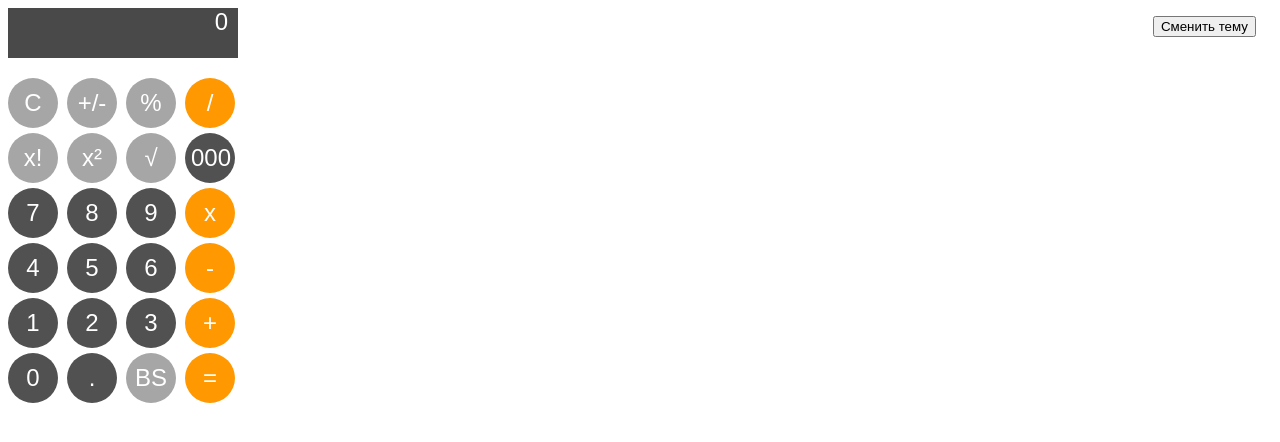
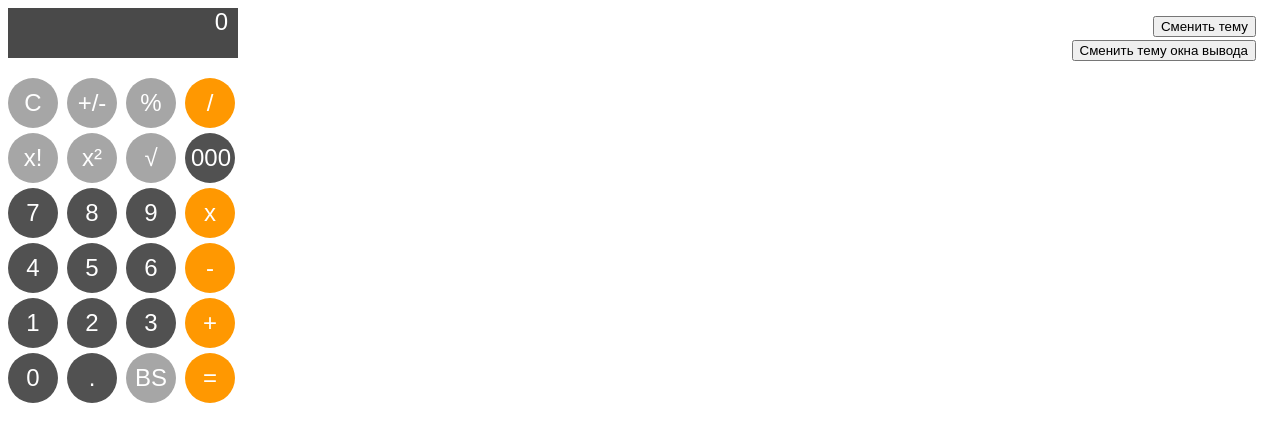
Before and after one commit to FiX1iN1iT/DNA_course, a plain HTML site: page calculator.html in a window 1280 px wide. Drawn offline with Linux system fonts and the light colour scheme.

Commit message:
lab2.11 done

```diff
--- a/calculator.html
+++ b/calculator.html
@@ -54,6 +54,9 @@
   <div class="topright">
     <button onclick="toggleTheme()">Сменить тему</button>
   </div>
+  <div class="topright-next">
+  <button onclick="toggleResultTheme()">Сменить тему окна вывода</button>
+</div>
   </div>
 </body>
 
--- a/main.css
+++ b/main.css
@@ -61,6 +61,12 @@
   right: 16px;
 }
 
+.topright-next {
+  position: absolute;
+  top: 32px;
+  right: 16px;
+}
+
 .container {
   position: relative;
 }
@@ -69,3 +75,7 @@
   background-color: #494949;
   color: #ffffff;
 }
+
+.dark-theme {
+  background: #ff9801;
+}
--- a/script.js
+++ b/script.js
@@ -207,3 +207,8 @@ function toggleTheme() {
     let body = document.body;
     body.classList.toggle("dark-mode");
 }
+
+function toggleResultTheme() {
+    let result = document.getElementById("result");
+    result.classList.toggle("dark-theme");
+}
```
